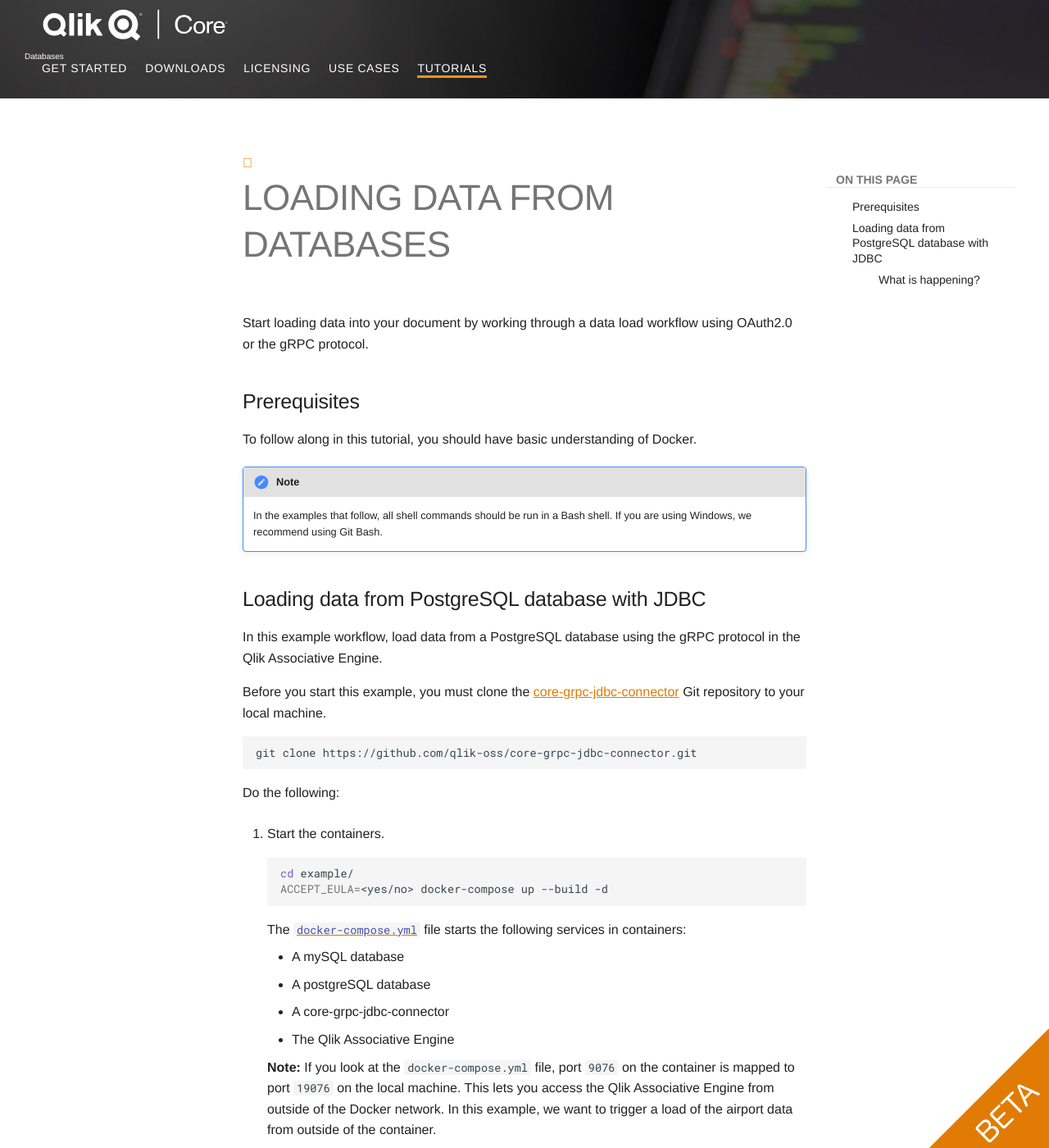
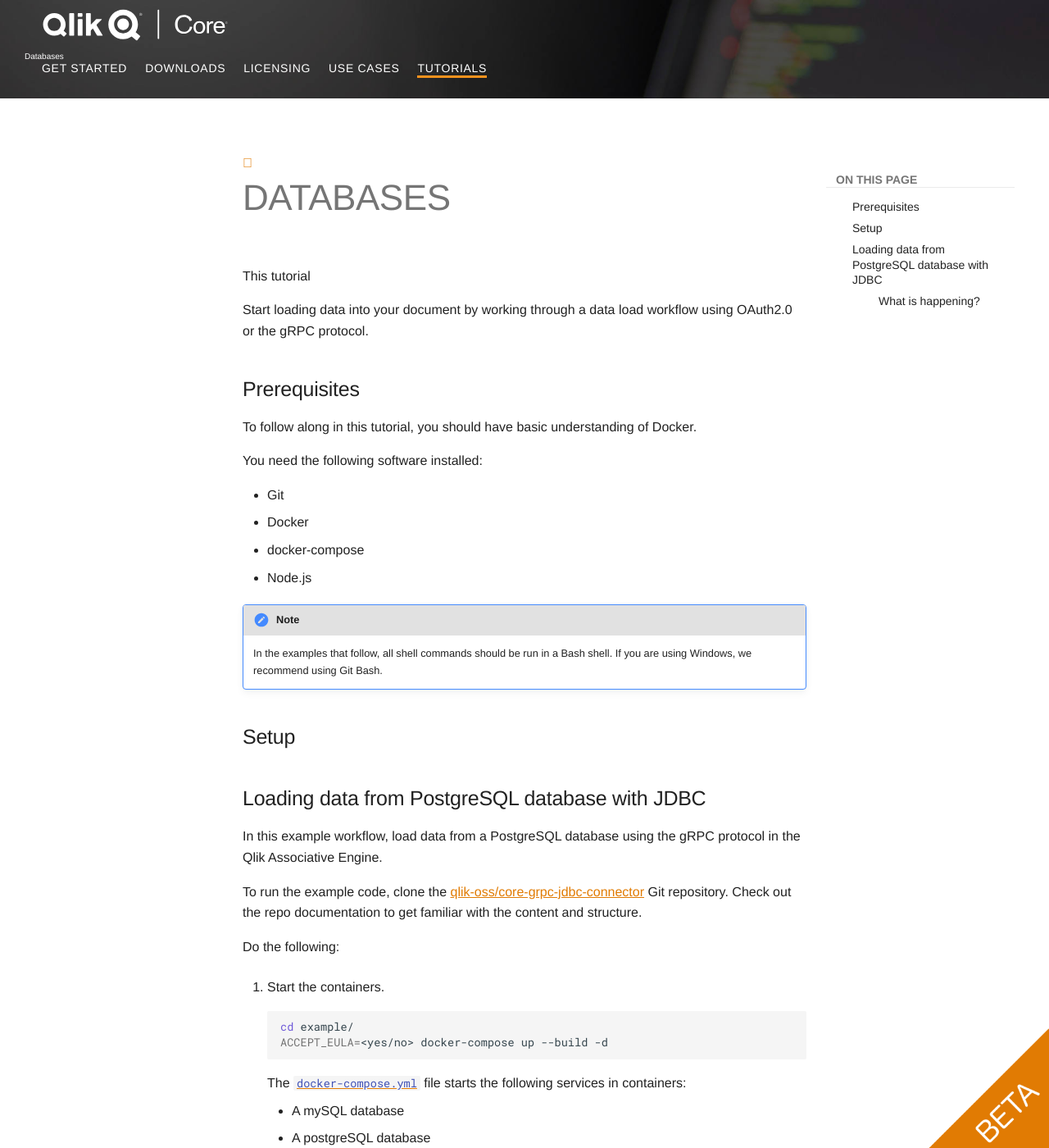
Before and after one commit to qlik-oss/core-website, an MkDocs documentation site: the page built from docs/tutorials/data-loading/databases.md, in a window 1280 px wide and 1400 px high. Shown: the whole window at 82% size. Built offline with MkDocs 1.6.1 and Material for MkDocs 9.7.7, drawn with Linux system fonts in a browser that asks for light colours; comment, search, counter and statistics services are not loaded; old or Windows-style settings are respelled for this version of MkDocs.

Commit message:
Updated remote file loading doc

````diff
--- a/docs/tutorials/data-loading/databases.md
+++ b/docs/tutorials/data-loading/databases.md
@@ -1,4 +1,6 @@
-# Loading data from databases
+# Databases
+
+This tutorial
 
 Start loading data into your document by working through a data load workflow using OAuth2.0 or the gRPC protocol.
 
@@ -6,20 +8,26 @@
 
 To follow along in this tutorial, you should have basic understanding of Docker.
 
+You need the following software installed:
+
+* Git
+* Docker
+* docker-compose
+* Node.js
+
 !!! Note
     In the examples that follow, all shell commands should be run in a Bash shell.
     If you are using Windows, we recommend using Git Bash.
+
+## Setup
 
 ## Loading data from PostgreSQL database with JDBC
 
 In this example workflow, load data from a PostgreSQL database using the gRPC protocol in the Qlik Associative Engine.
 
-Before you start this example, you must clone the [core-grpc-jdbc-connector](https://github.com/qlik-oss/core-grpc-jdbc-connector)
-Git repository to your local machine.
-
-``` bash
-git clone https://github.com/qlik-oss/core-grpc-jdbc-connector.git
-```
+To run the example code, clone the
+[qlik-oss/core-grpc-jdbc-connector](https://github.com/qlik-oss/core-grpc-jdbc-connector)
+Git repository. Check out the repo documentation to get familiar with the content and structure.
 
 Do the following:
 
--- a/mkdocs.yml
+++ b/mkdocs.yml
@@ -55,9 +55,9 @@
     - Orchestration: tutorials/orchestration.md
     - Authorization: tutorials/authorization.md
     - Data Loading:
-      - Simple Files: tutorials/data-loading/simple-files.md
+      - Local Files: tutorials/data-loading/local-files.md
+      - Remote Files: tutorials/data-loading/remote-files.md
       - Databases: tutorials/data-loading/databases.md
-      - Web Services: tutorials/data-loading/web-services.md
   - Services:
     - Mira: services/mira.md
     - Qlik Associative Engine:
````
Also changed, not shown: docs/get-started.md (+1 -1 lines), docs/tutorials/data-loading/local-files.md (renamed from docs/tutorials/data-loading/simple-files.md, +6 -8 lines), docs/tutorials/data-loading/remote-files.md (added, +77 -0 lines), docs/tutorials/data-loading/web-services.md (deleted, +0 -80 lines).
